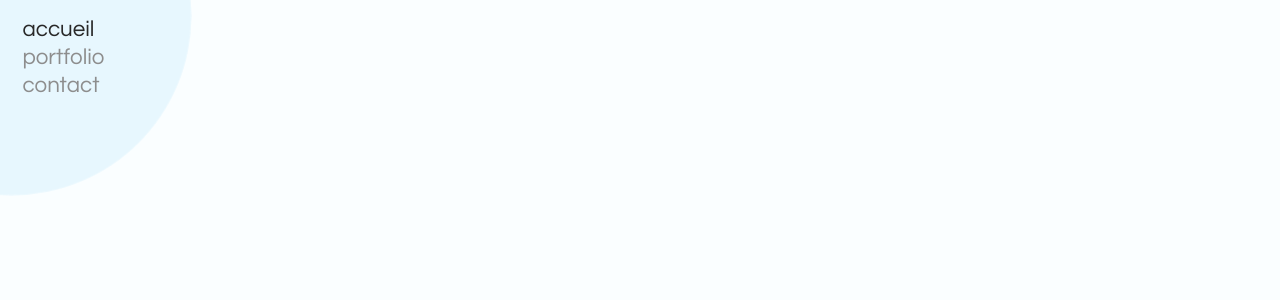
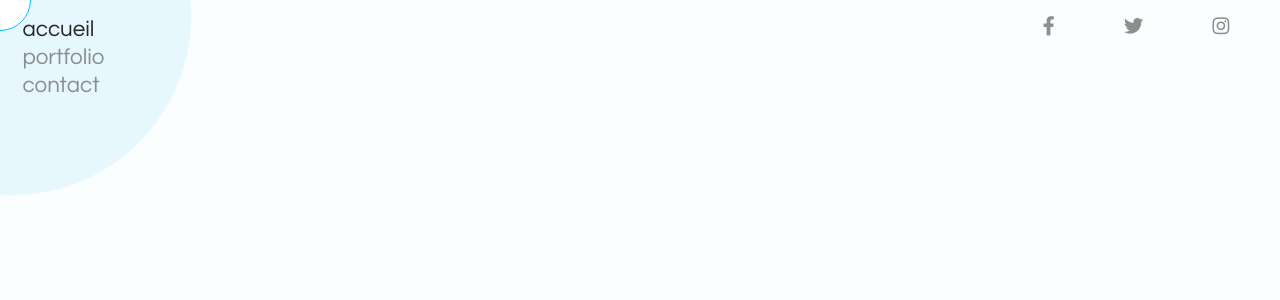
Before and after one commit to SABRI544/react-agence, a React (Create React App) app: page / in a window 1280 px wide. Shown: the top 300 px of the page. Built offline with nearby package versions, Linux system fonts and the light colour scheme.

Commit message:
socialnetwork et mouseover

```diff
--- /dev/null
+++ b/src/components/Mouse.js
@@ -0,0 +1,24 @@
+import React, { useEffect } from "react";
+
+const Mouse = () => {
+  useEffect(() => {
+    const cursor = document.querySelector(".cursor");
+    window.addEventListener("mousemove", (e) => {
+      cursor.style.top = e.y + "px";
+      cursor.style.left = e.x + "px";
+    });
+    document.querySelectorAll(".hover").forEach((link) => {
+      link.addEventListener("mouseover", () => {
+        cursor.classList.add("hovered");
+      });
+      link.addEventListener("mouseleave", () => {
+        cursor.style.transition = ".3s ease-out";
+        cursor.classList.remove("hovered");
+      });
+    });
+  }, []);
+
+  return <span className="cursor"></span>;
+};
+
+export default Mouse;
--- /dev/null
+++ b/src/components/SocialNetwork.js
@@ -0,0 +1,60 @@
+import React from "react";
+
+const SocialNetwork = () => {
+  const anim = () => {
+    const icons = document.querySelectorAll(".social-network a");
+    icons.forEach((link) => {
+      link.addEventListener("mouseover", (e) => {
+        link.style.transform = `translate(${e.offsetX - 20}px,${
+          e.offsetY - 13
+        }px)`;
+      });
+
+      link.addEventListener("mouseleave", () => {
+        link.style.transform = "";
+      });
+    });
+  };
+
+  return (
+    <div className="social-network">
+      <ul className="content">
+        <a
+          href="https://www.facebook.com"
+          target="_blank"
+          rel="noopener noreferrer"
+          className="hover"
+          onMouseOver={anim}
+        >
+          <li>
+            <i className="fab fa-facebook-f"></i>
+          </li>
+        </a>
+        <a
+          href="https://www.twitter.com"
+          target="_blank"
+          rel="noopener noreferrer"
+          className="hover"
+          onMouseOver={anim}
+        >
+          <li>
+            <i className="fab fa-twitter"></i>
+          </li>
+        </a>
+        <a
+          href="https://www.instagram.com"
+          target="_blank"
+          rel="noopener noreferrer"
+          className="hover"
+          onMouseOver={anim}
+        >
+          <li>
+            <i className="fab fa-instagram"></i>
+          </li>
+        </a>
+      </ul>
+    </div>
+  );
+};
+
+export default SocialNetwork;
--- a/src/pages/Home.js
+++ b/src/pages/Home.js
@@ -1,10 +1,14 @@
 import React from "react";
+import Mouse from "../components/Mouse";
 import Navigation from "../components/Navigation";
+import SocialNetwork from "../components/SocialNetwork";
 
 const Home = () => {
   return (
     <div>
+      <Mouse />
       <Navigation />
+      <SocialNetwork />
     </div>
   );
 };
```
